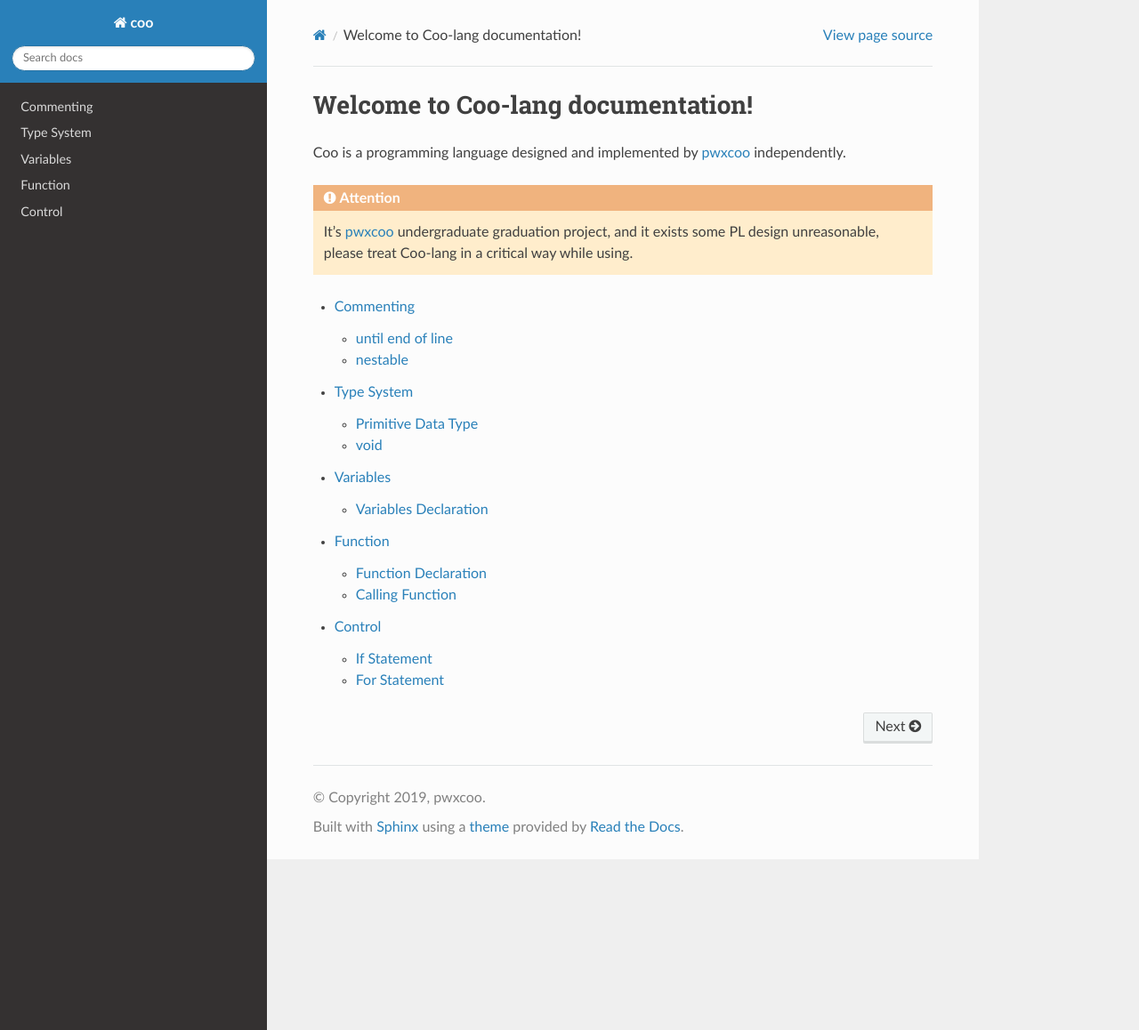
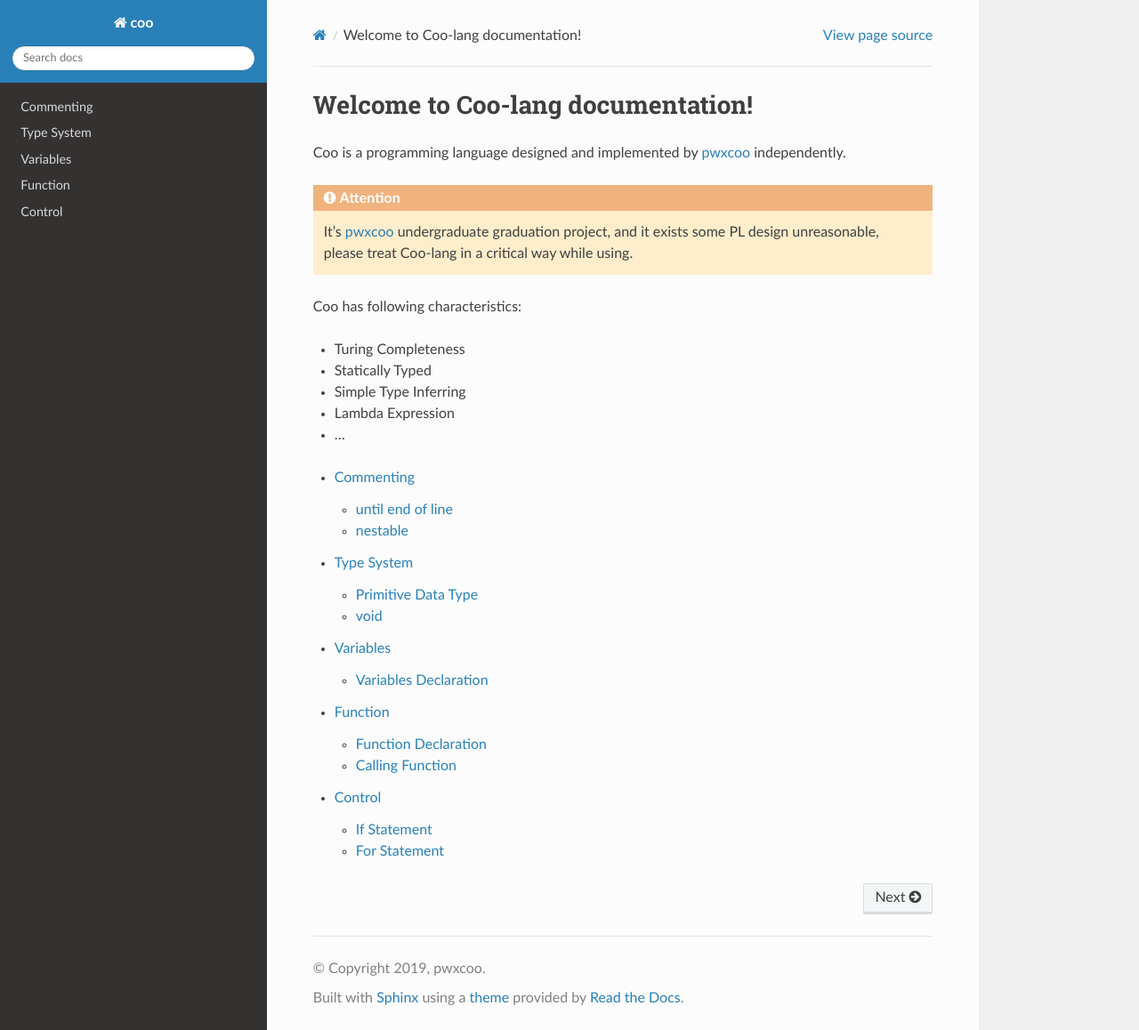
Before and after one commit to coo-lang/coo-docs, a Sphinx documentation site: the page built from source/index.rst, in a window 1280 px wide and 1158 px high. Shown: the whole window at 89% size. Built offline with Sphinx 7.4.7 and the Read the Docs theme 2.0.0, drawn with Linux system fonts in a browser that asks for light colours.

Commit message:
:bulb: add characteristics in index

```diff
--- a/source/index.rst
+++ b/source/index.rst
@@ -10,6 +10,13 @@ Coo is a programming language designed and implemented by pwxcoo_ independently.
 
 .. attention:: It's pwxcoo_ undergraduate graduation project, and it exists some PL design unreasonable, please treat Coo-lang in a critical way while using.
 
+Coo has following characteristics:
+
+- Turing Completeness
+- Statically Typed
+- Simple Type Inferring
+- Lambda Expression
+- ...
 
 .. toctree::
    :maxdepth: 2
```
